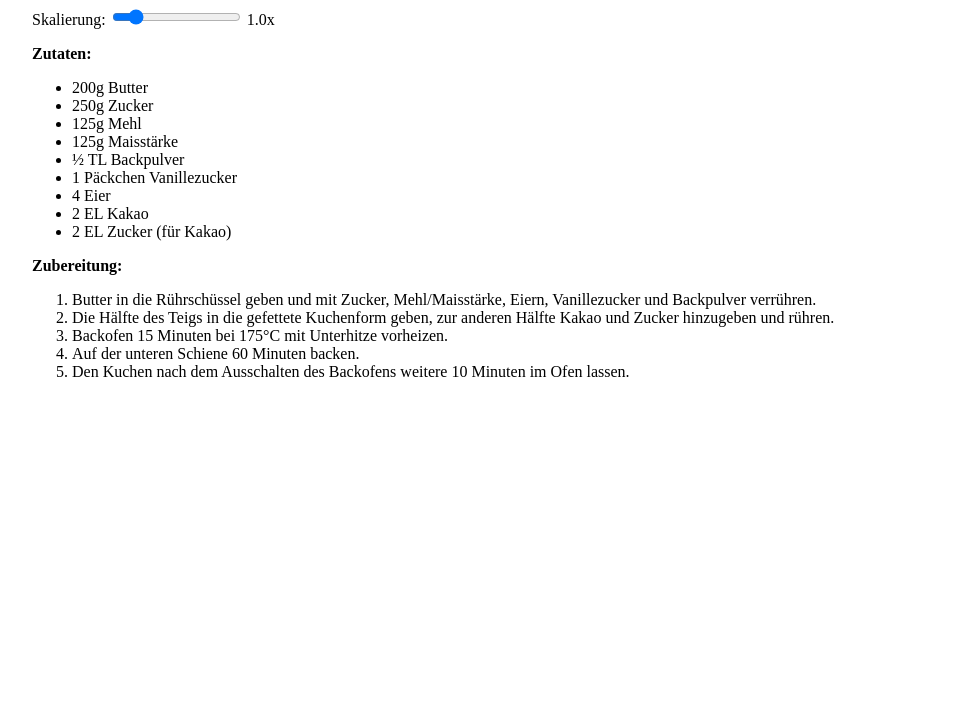
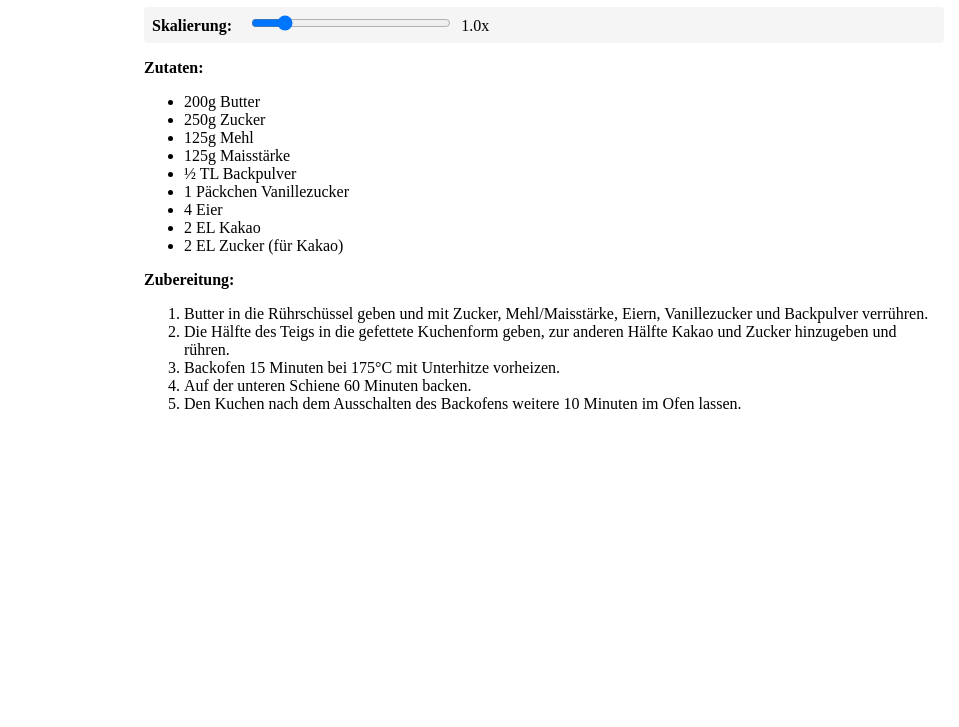
Before and after one commit to munsterthasso/munsterthasso.github.io, a plain HTML site: page marmorkuchen.html in a window 1280 px wide. Shown: the part 73-800 px from the top of the page, without its empty margins (96-1055 px from the left). Drawn offline with Linux system fonts and the light colour scheme.

Commit message:
Update style.css

```diff
--- a/style.css
+++ b/style.css
@@ -2,6 +2,23 @@ body {
     width: 87.5%;
     margin-left: auto;
     margin-right: auto;
-    max-width: 1024px;
-    text-align: justify;
+    max-width: 800px;
+    text-align: left;
 }
+
+.recipe-controls {
+    margin: 1em 0;
+    padding: 0.5em;
+    background: #f5f5f5;
+    border-radius: 4px;
+}
+
+.recipe-controls label {
+    font-weight: bold;
+    margin-right: 0.5em;
+}
+
+.recipe-controls input[type="range"] {
+    margin: 0 0.5em;
+    width: 200px;
+}
```
